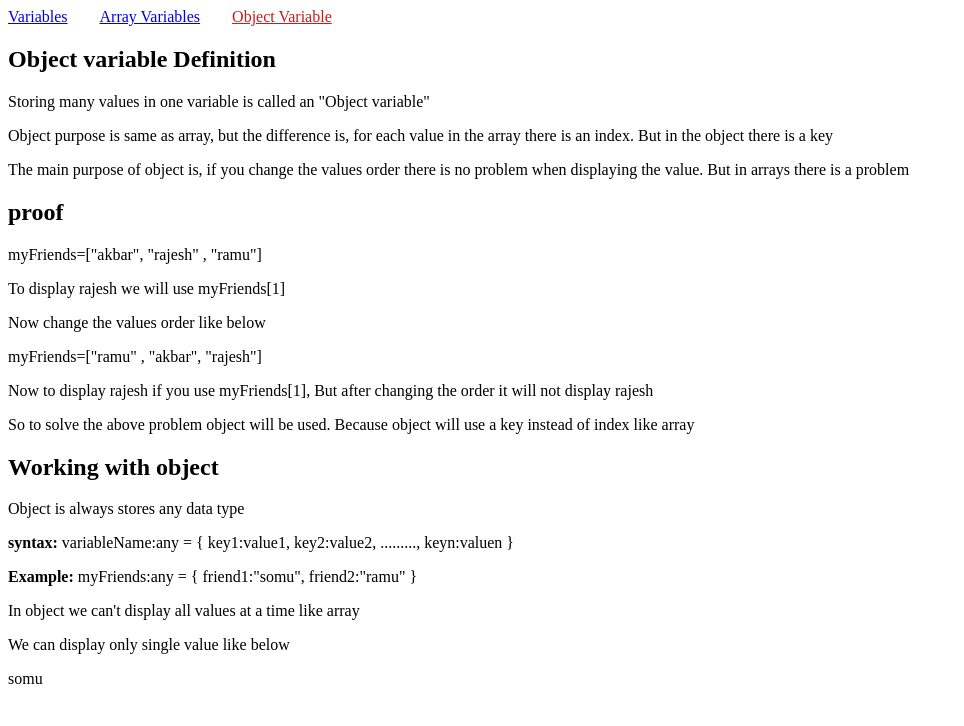
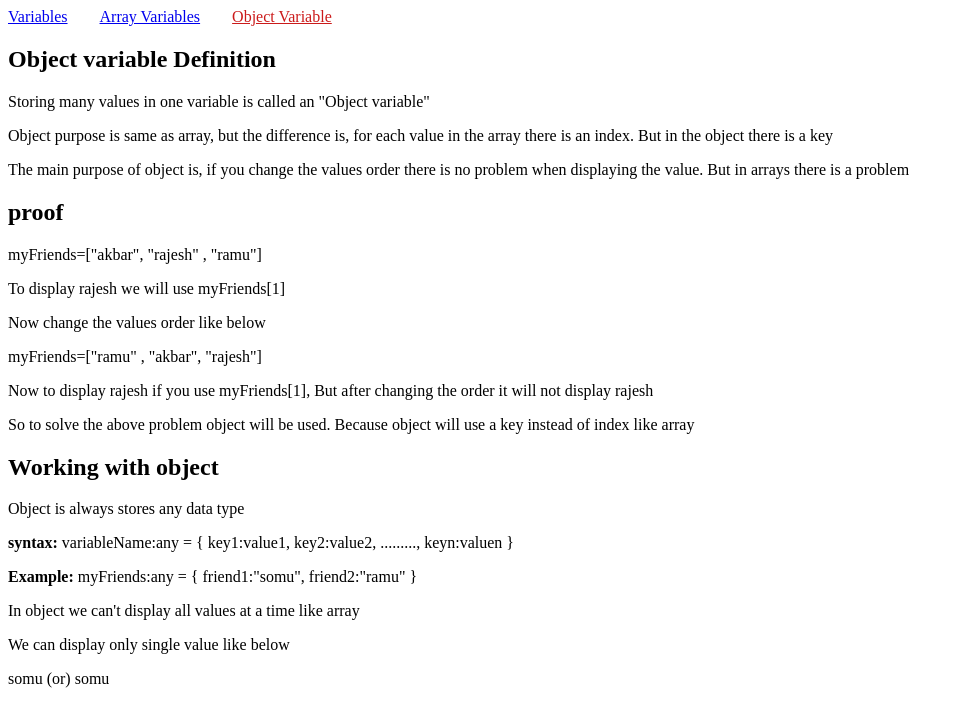
Before and after one commit to Battula-V/live-project, an Angular app: page /object-variable in a window 1280 px wide. Shown: the top 726 px of the page, without its empty margins (0-964 px from the left). Built offline with nearby package versions, Linux system fonts and the light colour scheme.

Commit message:
arrays and objects updated

```diff
--- a/src/app/components/array-variable/array-variable.component.ts
+++ b/src/app/components/array-variable/array-variable.component.ts
@@ -6,9 +6,9 @@ import { Component, OnInit } from '@angular/core';
   styleUrls: ['./array-variable.component.scss']
 })
 export class ArrayVariableComponent implements OnInit{
-  myFriends:Array< string> = ["somu", "ramu"];
+  myFriends:Array<string> = ["somu", "ramu"];
   // To store any data type value in the array
-  friends:Array< any> = ["somu", "ramu", 2];
+  friends:Array<any> = ["somu", "ramu", 2];
   ngOnInit(): void {
 
   }
--- a/src/app/components/object-variable/object-variable.component.html
+++ b/src/app/components/object-variable/object-variable.component.html
@@ -16,4 +16,4 @@
 <p><b> Example:</b>  myFriends:any  = &#123; friend1:"somu", friend2:"ramu" &#125;  </p>
 <p> In object we can't display all values at a time like array </p>
 <p> We can display only single value like below </p>
-<p> {{myFriends["friend1"]}}</p>
+<p> {{myFriends["friend1"]}} (or) {{myFriends.friend1}}</p>
```
